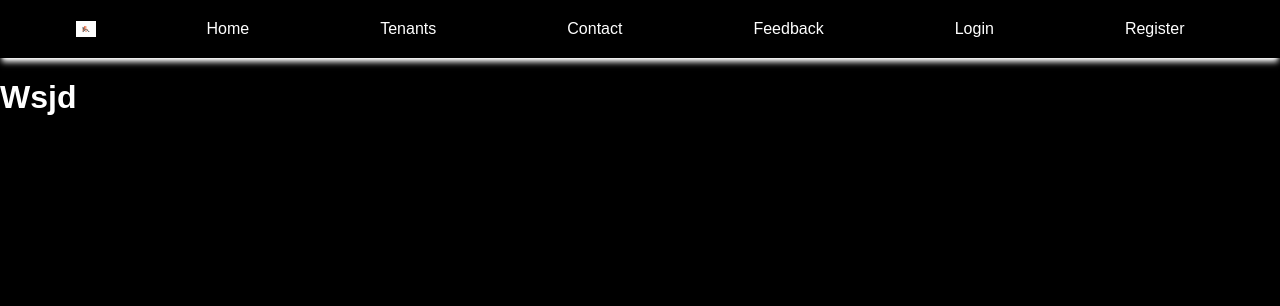
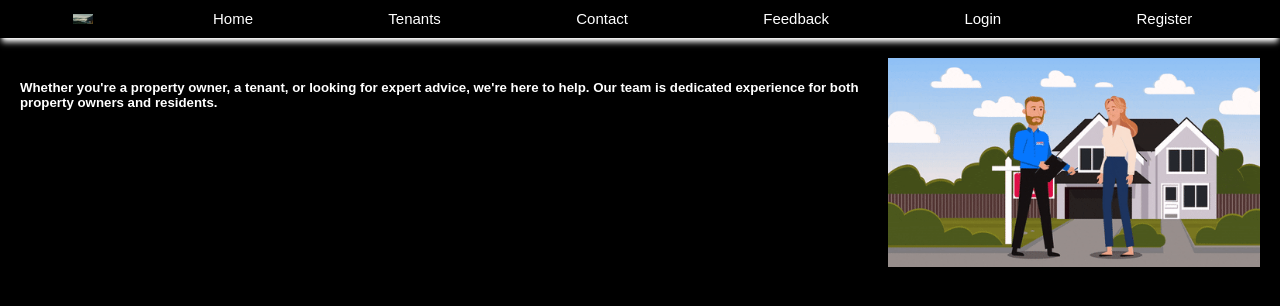
Before and after one commit to SAI30570SREERachapudi/Property-Management-System, a React (Vite) app in the folder client/: page / in a window 1280 px wide. Shown: the top 306 px of the page. Built offline with nearby package versions, Linux system fonts and the light colour scheme.

Commit message:
coding in react

```diff
--- a/client/src/App.jsx
+++ b/client/src/App.jsx
@@ -1,25 +1,51 @@
-import React from 'react';
-import { BrowserRouter as Router, Route, Routes } from 'react-router-dom';
-
-import Home1 from './components/Home1';
-import Tenants from './components/Tenants';
+import React from "react";
+import { BrowserRouter as Router, Route, Routes } from "react-router-dom";
+import "./App.css";
+import Home1 from "./components/Home1";
+import Tenants from "./components/Tenants";
 
 function App() {
   return (
     <Router>
-      {/* Navbar remains intact on all pages */}
-      <Home1 />
-
-      {/* This will render different content based on the route */}
+      {" "}
+      <Home1 />{" "}
       <Routes>
-        <Route path="/" element={<h1>Wsjd
-
-        </h1>} />
-        <Route path="/tenants" element={<Tenants />} />
-        <Route path="/contact" element={<h1>Contact Page</h1>} />
-        <Route path="/feedback" element={<h1>Feedback Page</h1>} />
-        <Route path="/login" element={<h1>Login Page</h1>} />
-        <Route path="/register" element={<h1>Register Page</h1>} />
+        <Route
+          path="/"
+          element={
+            <div
+              className="HomePage1"
+              style={{ display: "flex", padding: "20px" }}
+            >
+              <h5 style={{ textAlign: "left", color: "white" }}>
+                Whether you're a property owner, a tenant, or looking for expert
+                advice, we're here to help. Our team is dedicated experience for
+                both property owners and residents.
+              </h5>    <img
+                src="./../public/images/gif1.gif"
+                alt="Home Page GIF"
+                style={{ width: "30%", height: "auto", marginBottom: "20px" }}
+              />
+            </div>
+          }
+        />
+        <Route path="/Tenants" element={<Tenants />} />
+        <Route
+          path="/contact"
+          element={<h1 style={{ color: "white" }}>Contact Page</h1>}
+        />
+        <Route
+          path="/feedback"
+          element={<h1 style={{ color: "white" }}>Feedback Page</h1>}
+        />
+        <Route
+          path="/login"
+          element={<h1 style={{ color: "white" }}>Login Page</h1>}
+        />
+        <Route
+          path="/register"
+          element={<h1 style={{ color: "white" }}>Register Page</h1>}
+        />
       </Routes>
     </Router>
   );
--- a/client/src/components/Home1.css
+++ b/client/src/components/Home1.css
@@ -1,24 +1,28 @@
 /* General Styling */
 body {
   margin: 0;
+  padding: 0%;
   font-family: Arial, sans-serif;
   background-color: black;
   color: white;
+  width: 100%;
 }
 
+/* Navbar Common Styling */
 .NavBar {
-  background-color: black;
   padding: 10px 20px;
-  box-shadow: white 0px 6px 6px -2px,white 0px 3px 3px -3px;
+  overflow: hidden;
+  box-shadow: white 0px 6px 6px -2px, white 0px 3px 3px -3px;
 }
 
+/* NavList Styling */
 .NavList {
   list-style: none;
   display: flex;
   justify-content: space-around;
   align-items: center;
   margin: 0;
-  padding: 10px;
+  padding: 0;
 }
 
 .NavList li {
@@ -26,40 +30,38 @@ body {
 }
 
 .NavList a {
-  padding: 5px;
   color: white;
   text-decoration: none;
-  font-size: 16px;
-  transition: color 0.3s ease, transform 0.6s ease, box-shadow 0.6s ease; /* Added transform transition */
+  font-size: 15px;
+  transition: color 0.3s ease, transform 0.6s ease, box-shadow 0.6s ease;
   border-radius: 2px;
 }
 
 .NavList a:hover {
   color: black;
-  box-shadow: white 10px 20px 10px 20px inset; /* Fix for box-shadow */
-  transform: rotateY(180deg); /* Added flip effect */
-}
-
-/* Flip Animation */
-@keyframes flipAnimation {
-  0% {
-      transform: rotateY(0deg);
-  }
-  100% {
-      transform: rotateY(180deg);
-  }
+  box-shadow: white 10px 20px 10px 20px inset;
+  transform: rotateY(180deg);
 }
 
 .NavList li a {
-  transition: box-shadow 1s ease-in-out;
+  transition: box-shadow 1.6s ease-in-out;
 }
+
+/* Navbar with black background (default) */
+.BlackBackground {
+  background-color: black;
+  padding: 10px 20px;
+  box-shadow: white 0px 6px 6px -2px, white 0px 3px 3px -3px;
+}
+
+/* Responsive styles */
 @media (max-width: 768px) {
   .NavList {
-      flex-direction: column;
-      align-items: flex-start;
+    flex-direction: column;
+    align-items: flex-start;
   }
 
   .NavList li {
-      margin: 10px 0;
+    margin: 10px 0;
   }
 }
--- a/client/src/components/Home1.jsx
+++ b/client/src/components/Home1.jsx
@@ -1,15 +1,17 @@
-import React, { Component } from 'react';
+import React from 'react';
 import { Link } from 'react-router-dom';
 import './Home1.css';
 
-export class Home1 extends Component {
-
-  render() {
+const Home1 = () => {
   return (
     <div>
-        <nav className="NavBar">
+      <nav className="BlackBackground">
         <ul className="NavList">
-            <img src='./../../public/images/property_logo.jpg' width={"20vh"} alt="logo" />
+          <img
+            src="./../../public/images/home.png"
+            width="20vh"
+            alt="logo"
+          />
           <li><Link to="/">Home</Link></li>
           <li><Link to="/tenants">Tenants</Link></li>
           <li><Link to="/contact">Contact</Link></li>
@@ -20,7 +22,6 @@ export class Home1 extends Component {
       </nav>
     </div>
   );
-  }
-}
+};
 
 export default Home1;
```
Also changed, not shown: client/src/App.css (+10 -1 lines), client/public/images/1.jpeg (added), client/public/images/home.png (added). Lines whose indentation alone changed are shown as unchanged.
